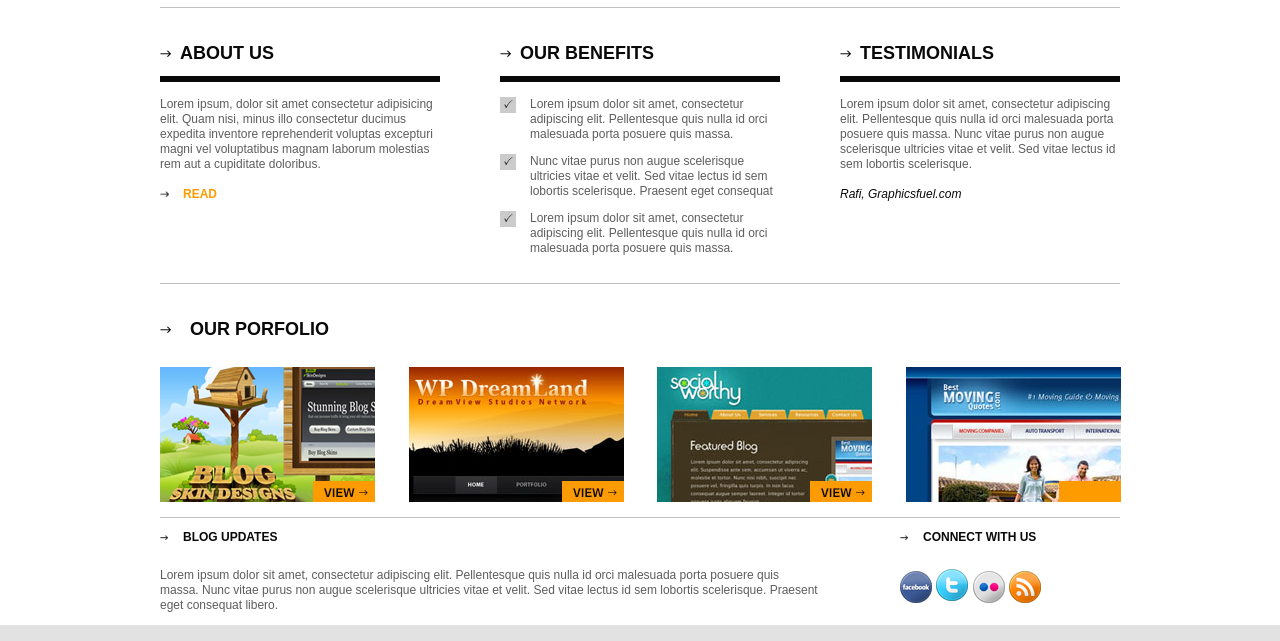
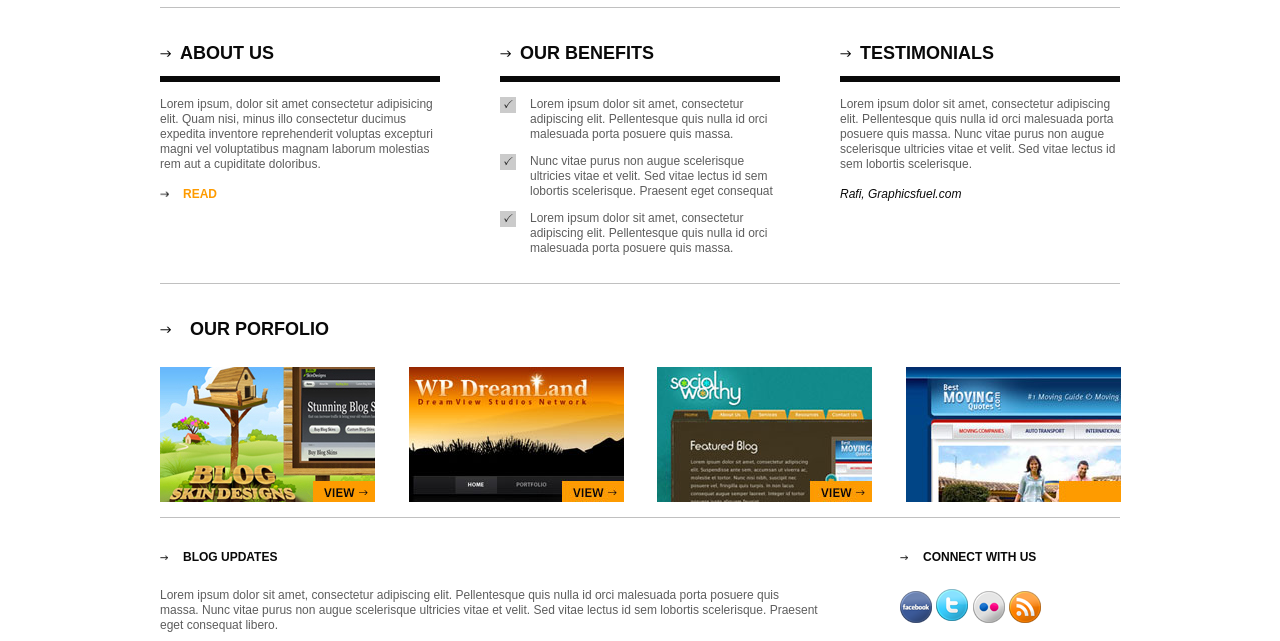
Before and after one commit to jeanToru/WEB1-S10-, a plain HTML site: page WEB1-DiseñoHtml/index.html in a window 1280 px wide. Shown: the part 573-1214 px from the top of the page. Drawn offline with Linux system fonts and the light colour scheme.

Commit message:
Ultimo Commit añadi un espaciado distinto

```diff
--- a/WEB1-DiseñoHtml/css/style.css
+++ b/WEB1-DiseñoHtml/css/style.css
@@ -53,6 +53,9 @@ p {
 	border-bottom: 1px solid #c0c0c0;
 }
 
+.space {
+    padding: 20px 0 15px;
+}
 
 
 .link-flecha {
--- a/WEB1-DiseñoHtml/index.html
+++ b/WEB1-DiseñoHtml/index.html
@@ -70,7 +70,7 @@
             <div class="caja-image"><a href="#"><img src="img/portfolio-4.jpg" alt="Portafolio"></a></div>
         </div>
 
-            <div id="bloquInformacion" class="clearfix">
+            <div id="bloquInformacion" class="clearfix space">
                 <div id="bloqueActualizar">
                     <h3>Blog updates</h3>
                     <p>Lorem ipsum dolor sit amet, consectetur adipiscing elit. Pellentesque quis nulla id orci malesuada porta
```
